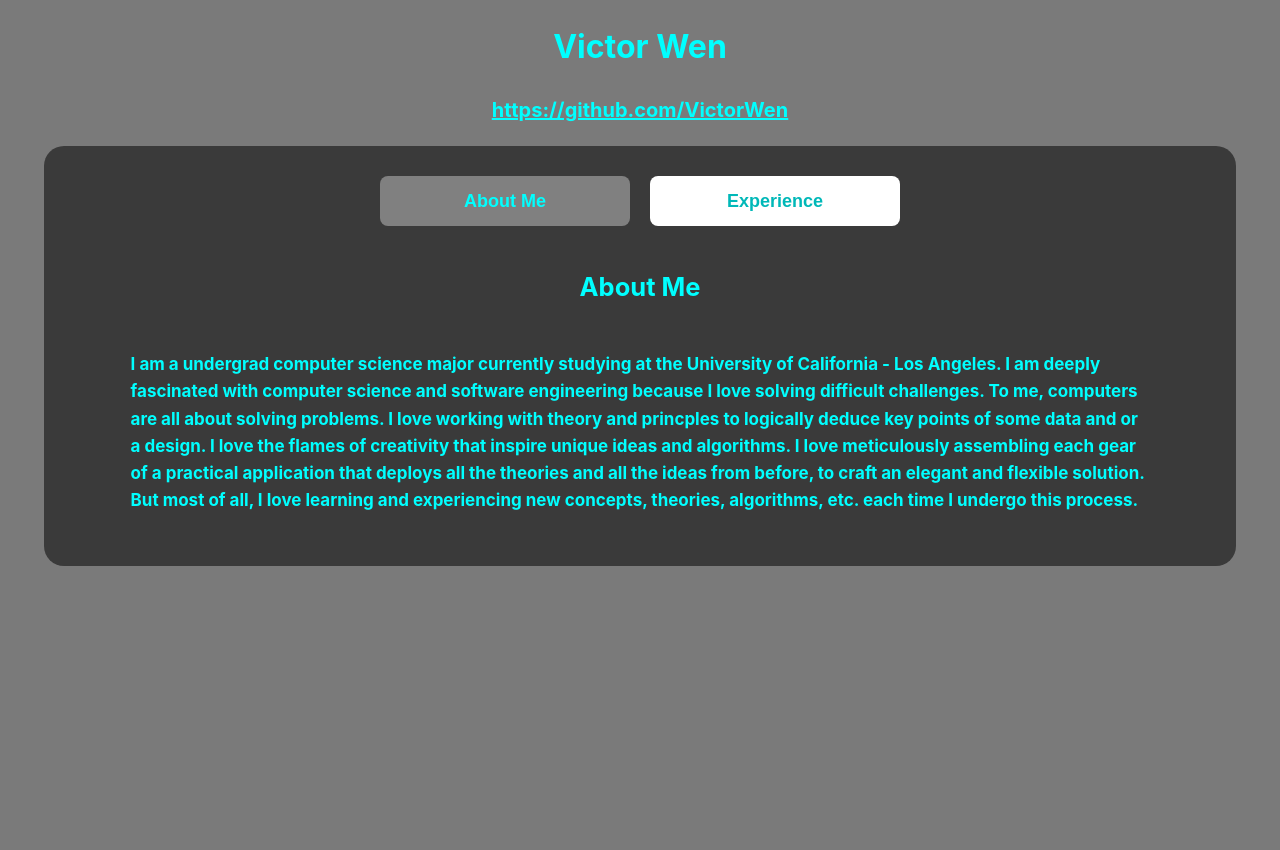
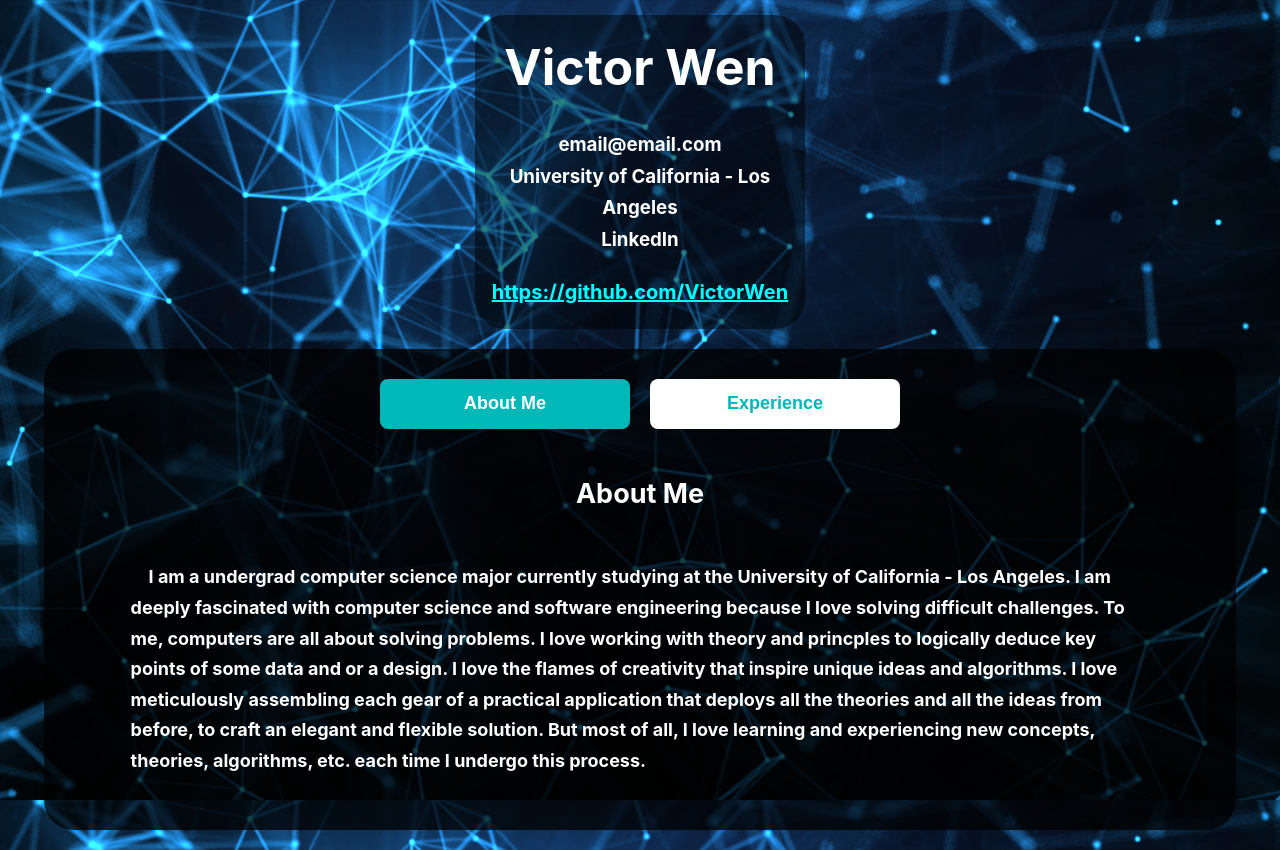
Before and after one commit to VictorWen/Personal-Website, a React (Create React App) app: page / in a window 1280 px wide. Before the commit the page ends 800 px from the top, so only its background shows below. Built offline with nearby package versions, Linux system fonts and the light colour scheme.

Commit message:
Style updates

```diff
--- a/src/App.css
+++ b/src/App.css
@@ -20,14 +20,14 @@
 }
 
 .selected-infoButton {
-    background-color: gray !important;
-    color: cyan !important;
+    background-color: rgb(0, 184, 184) !important;
+    color: white !important;
 }
 
 .infobox {
     display: inline-block;
     padding: 10px;
-    font-size: 17px;
+    font-size: 18px;
 }
 
 .infobox-animation {
@@ -48,8 +48,8 @@
 .outerInfobox {
     display: inline-block;
     width: 90%;
-    background-color: rgb(58, 58, 58);
-    border-radius: 20px;
+    background-color: rgb(0, 0, 0, 0.75);
+    border-radius: 30px;
     padding: 20px;
     margin: 20px;
 }
@@ -98,24 +98,49 @@ p {
 
 .font-color-white {
     font-weight: bold;
-    color: cyan;
+    color: white;
 }
 
 body {
-    background-color: rgb(122, 122, 122);
-    color: rgb(0, 255, 255);;
+    background-image: url('/src/code_background.jpg');
+    background-repeat: no-repeat;
+    background-size: cover;
+    background-position: top;
+    background-attachment: fixed;
     animation-duration: 2s;
     animation-name: enlarge;
-    line-height: 1.6;
+    line-height: 1.7;
 }
 
 .projectImage {
     height: 300px;
     border: 4px solid rgb(49, 49, 49);
+    border-radius: 10px;
+    transition: height ease-in 0.75s;
+}
+
+.projectImage:hover {
+    height: 500px;
+}
+
+h1 {
+    font-size: 50px;
+    margin: 5px;
+}
+
+.topplate {
+    display: inline-block;
+    background-color: rgba(0, 0, 0, 0.5);
+    width: 25%;
+    border-radius: 30px;
+    padding: 5px;
+    padding-bottom: 20px;
+    margin-top: 15px;
+    color: white;
 }
 
 .github{
     font-size: 20px;
-    color: inherit;
+    color: cyan;
     font-weight: bold;
 }
--- a/src/App.js
+++ b/src/App.js
@@ -13,7 +13,7 @@ class App extends React.Component {
         const AboutMeButton = (
             <InfoButton title="About Me" isSelected={true} id="aboutme">
                 <h2>About Me</h2>
-                <p>I am a undergrad computer science major currently studying at the University of California - Los Angeles.
+                <p>&emsp;I am a undergrad computer science major currently studying at the University of California - Los Angeles.
                     I am deeply fascinated with computer science and software engineering because I love solving difficult challenges.
                     To me, computers are all about solving problems.
                     I love working with theory and princples to logically deduce key points of some data and or a design.
@@ -27,18 +27,18 @@ class App extends React.Component {
 
         const ClusterAIButton = (
             <InfoButton title="ClusterAI" id="cluster">
-                <h3>Cluster AI</h3>
+                <h2>Cluster AI</h2>
                 <img src={clusterAI_demo} alt="Demonstration of clusterAI website from LAHacks" className="projectImage" />
-                <p>Project that I worked on during the LAHacks hackathon in March 2021. ClusterAI is a visualization tool that represents research papers as spherical nodes in 3D space.
+                <p>&emsp;Project that I worked on during the LAHacks hackathon in March 2021. ClusterAI is a visualization tool that represents research papers as spherical nodes in 3D space.
                     A user can input a search query, which the backend will then find research papers related to the search query and then display them in 3D space.
                     Similar research papers are closer to together, and dissimilar papers are farther apart. The user can drag the 3D model around, zoom in and out, and rotate their view.
                     Upon clicking on a node, the corresponding paper's title, author, abstract, and link are presented to the user.</p>
-                <p>ClusterAI uses CORE resarch paper API to query and access a database of research papers and their metadata.
+                <p>&emsp;ClusterAI uses CORE resarch paper API to query and access a database of research papers and their metadata.
                     The metadata is then fed into a BERT-based machine learning model that converts the research paper's abstract and title into a series of word encodings.
                     These encoding provide a numerical representation of the sentence that encapsulates the sentence's semantic meaning.
                     The encodings for the retrieved papers are then fed into a Multidimensional Scaler which compresses the word encodings into a 3D point.
                     Finally, a JavaScipt 3D visualization tool is used to draw the 3D points in a Django served webpage.</p>
-                <p>I researched, designed, and built the machine learning and multidimensional scaling pipeline that converts the research paper metadata into 3D points.
+                <p>&emsp;I researched, designed, and built the machine learning and multidimensional scaling pipeline that converts the research paper metadata into 3D points.
                     From my research, I concluded that a BERT-based machine learning model would best encapsulate the semantic meaning of the research paper, enabling the
                     final 3D points to be most accurate. I also chose a multidimensional scaler for the fact that is motiviation is to preserve the distances between the inputted vectors
                     as much as possible. Meaning, if papers are deemed semantic dissimilar by the BERT model, then the multidimensional scaler will also try to keep the papers spatially dissimilar.</p>
@@ -47,33 +47,33 @@ class App extends React.Component {
 
         const ColoniaButton = (
             <InfoButton title="Colonia Unity Game" id="colonia">
-                <h3>Colonia Unity Game</h3>
+                <h2>Colonia Unity Game</h2>
                 <p></p>
             </InfoButton>
         );
 
         const CookyAppButton = (
             <InfoButton title="Cooky Website" id="cooky">
-                <h3>Cooky Website</h3>
+                <h2>Cooky Website</h2>
             </InfoButton>
         );
 
         const MusicGenreButton = (
-            <InfoButton title="Music Genre Classification TEST TEST TES TES TEST T TES TES T TESTT TEST" id="musicgenre">
-                <h3>Automatic Music Genre Classification</h3>
+            <InfoButton title="Music Genre Classification" id="musicgenre">
+                <h2>Automatic Music Genre Classification</h2>
             </InfoButton>
         );
 
         const PersonalWebsiteButton = (
             <InfoButton title="This Personal Website" id="personal">
-                <h3>This Personal Website</h3>
+                <h2>This Personal Website</h2>
             </InfoButton>
         );
 
         const ExperienceButton = (
             <InfoButton title="Experience" id="experience">
                 <h2>Experience</h2>
-                <p>Almost all of my projects come from personal projects that were designed with the intent of learning something new.
+                <p>&emsp;Almost all of my projects come from personal projects that were designed with the intent of learning something new.
                     My early expeditions into computer science involved understanding the basics of programming and object-oriented design.
                     Such projects include a simple text-based graphics engine and a short video game. Both of which developed my understanding of
                     how an object-oriented design organizes different pieces of the program, and how those pieces became integrated together.
@@ -89,8 +89,13 @@ class App extends React.Component {
 
         return (
             <div className="text-align-center">
-                <h1 className="nameplate">Victor Wen</h1>
-                <a className="github" href="https://github.com/VictorWen" target="_blank" rel="noreferrer">https://github.com/VictorWen</a>
+                <div className="topplate">
+                    <h1 className="nameplate">Victor Wen</h1>
+                    <h3>email@email.com <br/>
+                    University of California - Los Angeles <br/>
+                    LinkedIn <br/></h3>
+                    <a className="github" href="https://github.com/VictorWen" target="_blank" rel="noreferrer">https://github.com/VictorWen</a>
+                </div>
                 <InfoBox buttons={[AboutMeButton, ExperienceButton]} selected="aboutme" className="font-color-white"/>
             </div>
         );
--- a/src/Components.js
+++ b/src/Components.js
@@ -2,7 +2,12 @@ import React from 'react';
 import './App.css'
 
 export class InfoBox extends React.Component {
-    state = { info: <h3>{this.props.defaultText}</h3>, selected: this.props.selected, animation: false }
+    state = { info: <h2>{this.props.defaultText}</h2>, selected: this.props.selected, animation: false }
+
+    constructor(props) {
+        super(props);
+        this.attachInnerRef = (element) => this.innerRef = element;
+    }
 
     setSelectedButton(button) {
         if (this.props.saveChanges)
@@ -35,10 +40,8 @@ export class InfoBox extends React.Component {
             outerClassName += " outerInfobox-animation";
         }
 
-        this.outerRef = React.createRef();
-
         return (
-            <div className={outerClassName} ref={this.outerRef}>
+            <div className={outerClassName}>
                 <div className="buttonMenu">
                     {this.props.buttons.map(item => React.cloneElement(item,
                         {
@@ -50,7 +53,7 @@ export class InfoBox extends React.Component {
                     ))}
                 </div>
                 <div>
-                    <div className={infoboxClassNames} onAnimationEnd={() => this.onAnimationEnd()}>
+                    <div className={infoboxClassNames} onAnimationEnd={() => this.onAnimationEnd()} ref={this.attachInnerRef}>
                         {this.state.info}
                     </div>
                 </div>
@@ -69,7 +72,6 @@ export class InfoButton extends React.Component {
                 this.state = { info: this.props.children.props };
         if (props.isSelected)
             this.props.onSelect(this);
-        this.isReactElement = true;
     }
 
     saveInfo(index, props) {
```
Also changed, not shown: src/code_background.jpg (added).
